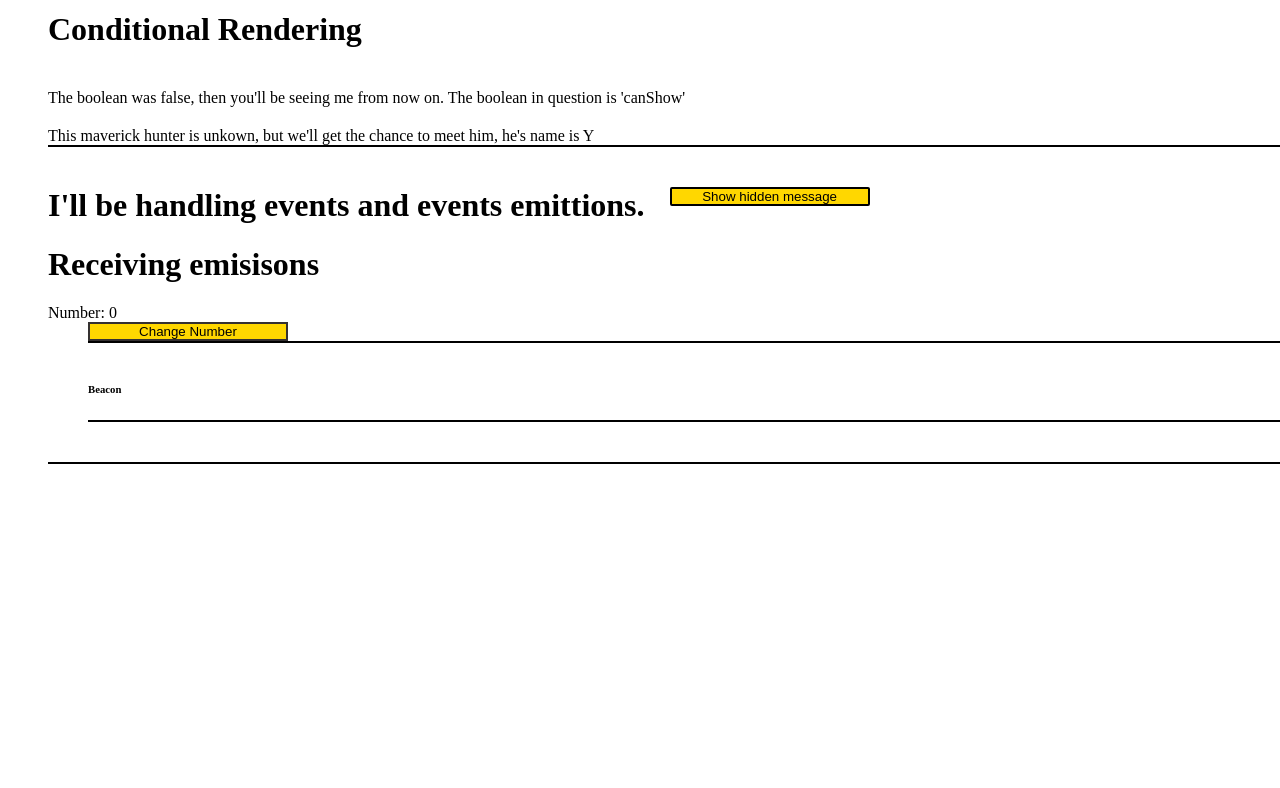
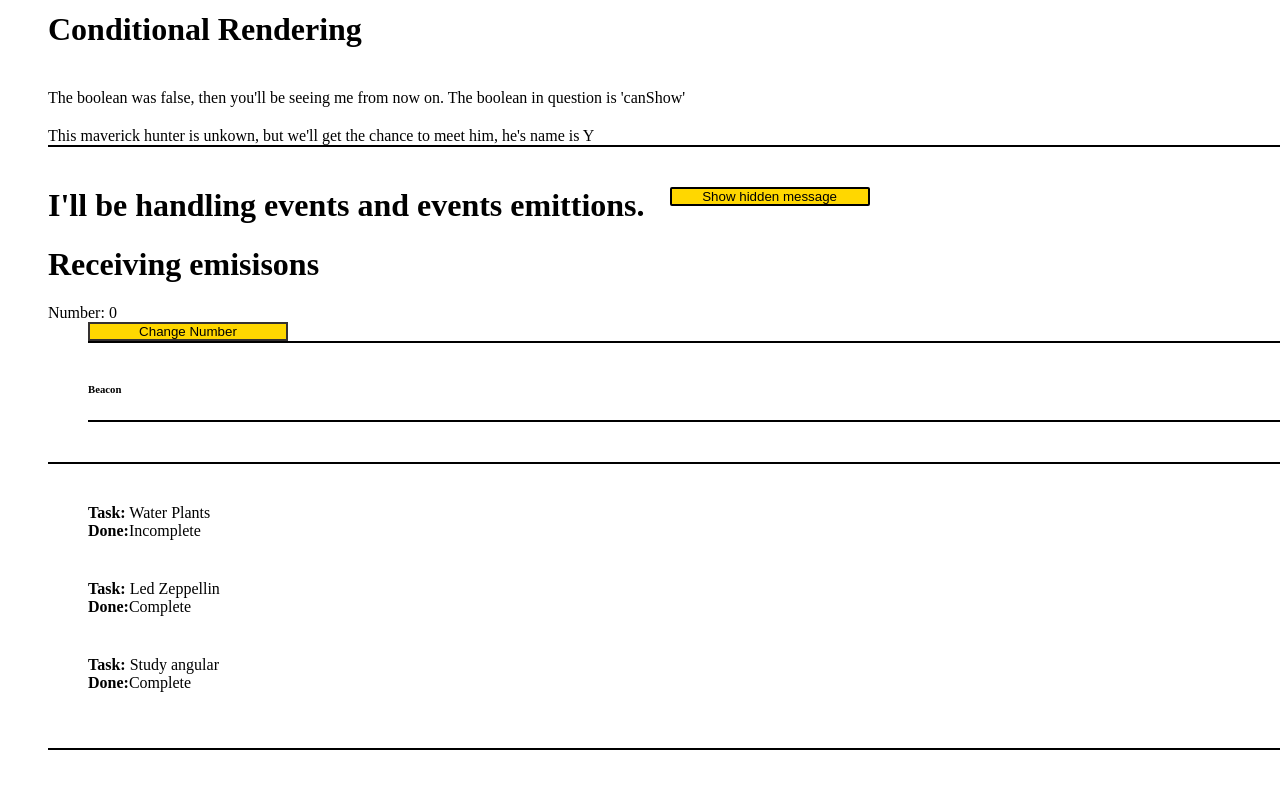
Before and after one commit to JanshenV/angunlarWithSpareTime, an Angular app: page / in a window 1280 px wide. Shown: the part 1297-2085 px from the top of the page. Built offline with nearby package versions, Linux system fonts and the light colour scheme.

Commit message:
added another list rendering

```diff
--- a/src/app/app.component.html
+++ b/src/app/app.component.html
@@ -10,3 +10,4 @@
 <app-directives></app-directives>
 <app-if-render></app-if-render>
 <app-emitter></app-emitter>
+<app-list-rendering> </app-list-rendering>
--- a/src/app/app.module.ts
+++ b/src/app/app.module.ts
@@ -10,6 +10,7 @@ import { IfRenderComponent } from './components/if-render/if-render.component';
 import { EmitterComponent } from './components/events/emitter/emitter.component';
 import { ChangeNumberComponent } from './components/events/change-number/change-number.component';
 import { DisstressBeaconComponent } from './components/events/disstress-beacon/disstress-beacon.component';
+import { ListRenderingComponent } from './components/list-rendering/list-rendering.component';
 
 @NgModule({
   declarations: [
@@ -20,7 +21,8 @@ import { DisstressBeaconComponent } from './components/events/disstress-beacon/d
     IfRenderComponent,
     EmitterComponent,
     ChangeNumberComponent,
-    DisstressBeaconComponent
+    DisstressBeaconComponent,
+    ListRenderingComponent
   ],
   imports: [
     BrowserModule,
--- /dev/null
+++ b/src/app/components/list-rendering/list-rendering.component.html
@@ -0,0 +1,19 @@
+<div>
+  <ul>
+    <li
+      style="display: flex; flex-direction: column; justify-content: center"
+      *ngFor="let task of tasksExample"
+    >
+      <div style="border-bottom: none; margin-bottom: 0">
+        <span style="font-weight: bolder">Task:</span>
+        {{ task.taskName }}
+      </div>
+
+      <div style="border-bottom: none">
+        <span style="font-weight: bolder">Done:</span>
+        <span *ngIf="task.done">Complete</span>
+        <span *ngIf="!task.done">Incomplete</span>
+      </div>
+    </li>
+  </ul>
+</div>
--- /dev/null
+++ b/src/app/components/list-rendering/list-rendering.component.ts
@@ -0,0 +1,34 @@
+import { Component, OnInit } from '@angular/core';
+
+@Component({
+  selector: 'app-list-rendering',
+  templateUrl: './list-rendering.component.html',
+  styleUrls: ['./list-rendering.component.css']
+})
+export class ListRenderingComponent implements OnInit {
+  tasksExample: { id: number, taskName: string, done: boolean }[] = [
+    {
+      id: 1,
+      taskName: 'Water Plants',
+      done: false,
+    },
+    {
+      id: 2,
+      taskName: 'Led Zeppellin',
+      done: true,
+    },
+    {
+      id: 3,
+      taskName: 'Study angular',
+      done: true,
+    },
+
+  ];
+
+
+  constructor() { }
+
+  ngOnInit(): void {
+  }
+
+}
```
Also changed, not shown: src/app/components/list-rendering/list-rendering.component.css (added), 1 other file (tests, documents, lock files or other folders).
